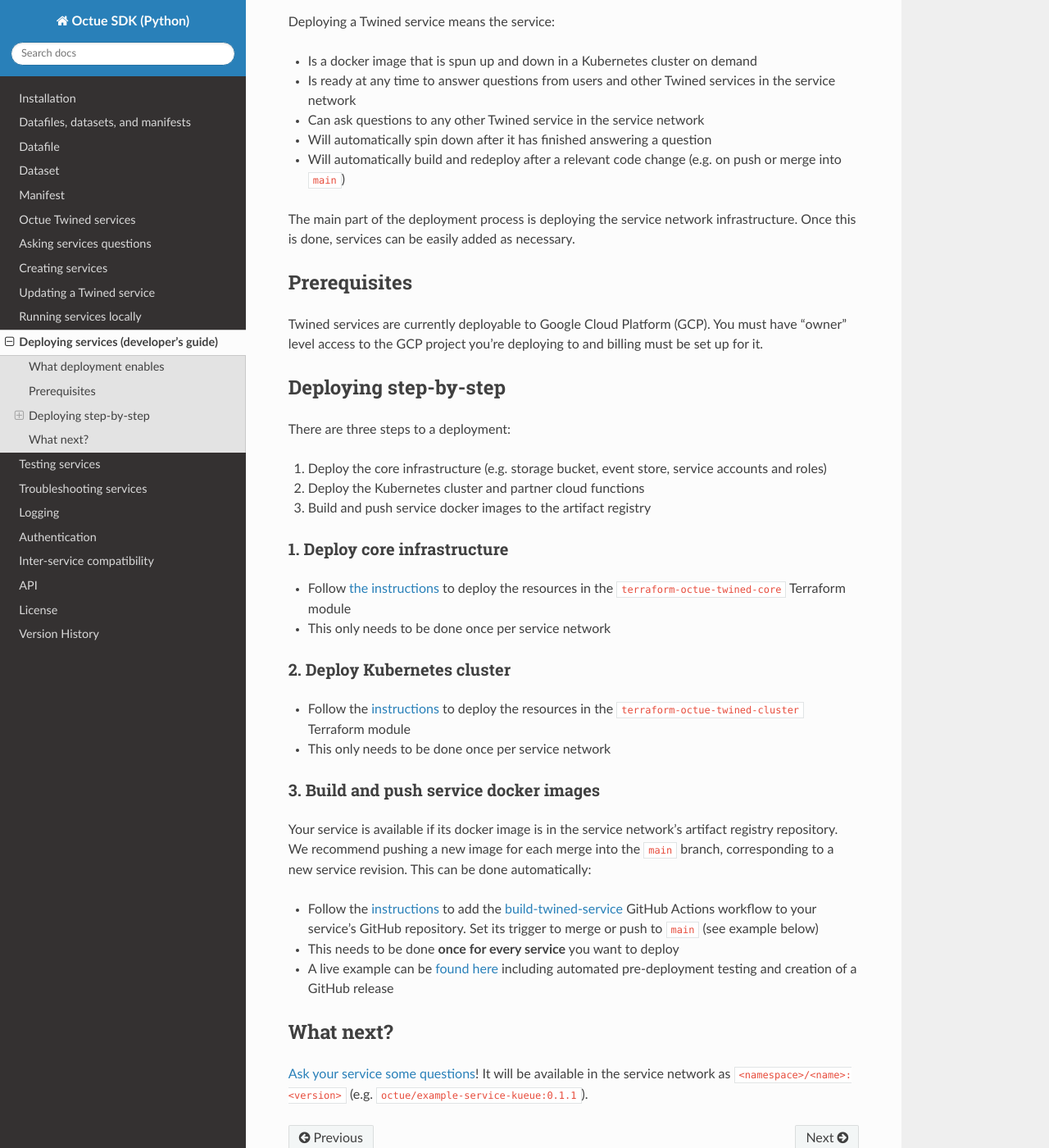
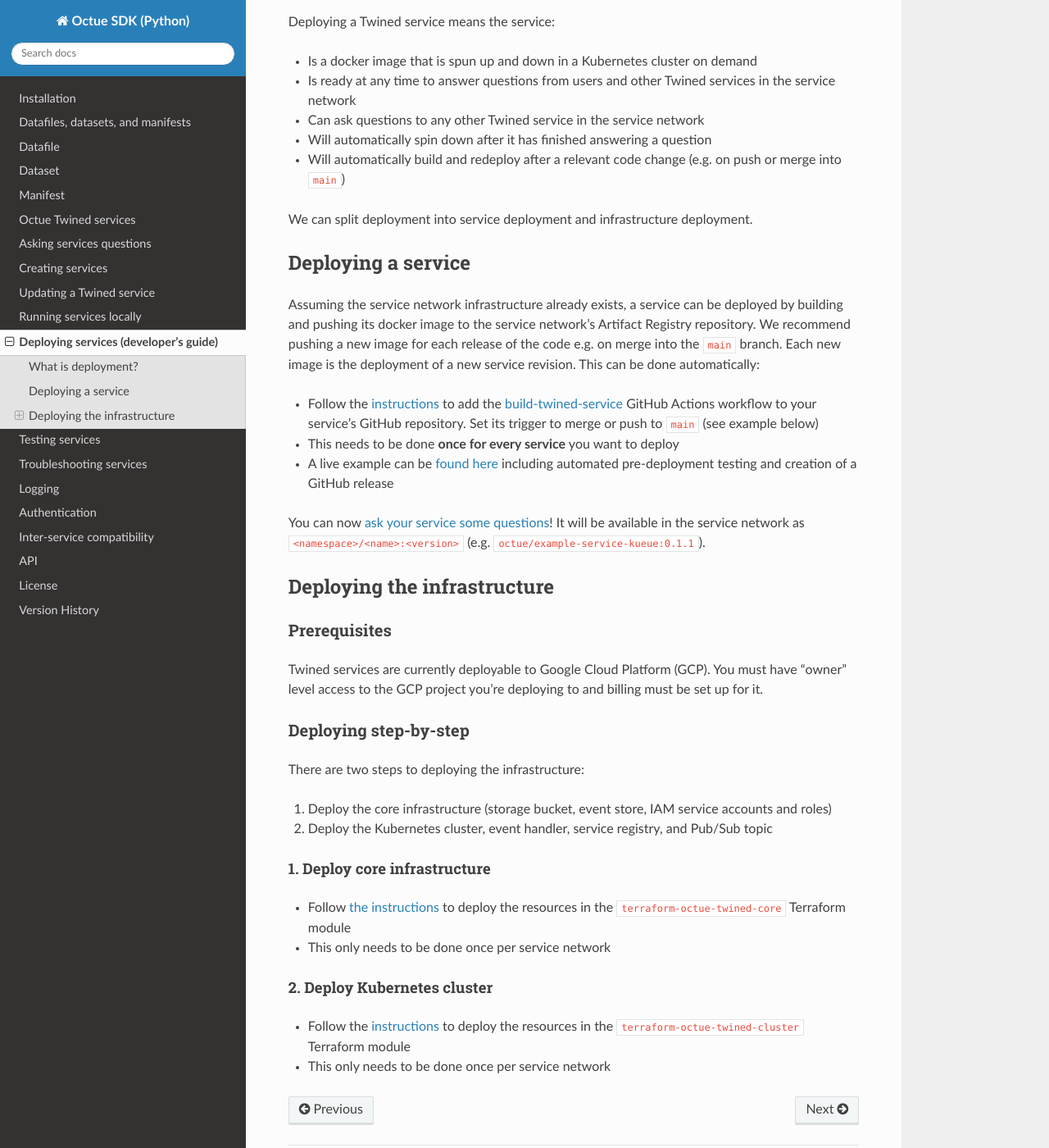
Before and after one commit to octue/octue-sdk-python, a Sphinx documentation site: the page built from docs/source/deploying_services.rst, in a window 1280 px wide and 1400 px high, scrolled down 273 px. Shown: the whole window at 82% size. Built offline with Sphinx 7.4.7 and the Read the Docs theme 3.1.0, drawn with Linux system fonts in a browser that asks for light colours; some of the changed text lies outside the part shown.

Commit message:
DOC: Split deployment docs into service and network deployment

```diff
--- a/docs/source/deploying_services.rst
+++ b/docs/source/deploying_services.rst
@@ -6,8 +6,8 @@
 This is a guide for developers that want to deploy Twined services themselves - it is not needed if Octue manages your
 services for you or if you are only asking questions to existing Twined services.
 
-What deployment enables
-=======================
+What is deployment?
+===================
 Deploying a Twined service means the service:
 
 * Is a docker image that is spun up and down in a Kubernetes cluster on demand
@@ -16,41 +16,14 @@
 * Will automatically spin down after it has finished answering a question
 * Will automatically build and redeploy after a relevant code change (e.g. on push or merge into ``main``)
 
-The main part of the deployment process is deploying the service network infrastructure. Once this is done, services can
-be easily added as necessary.
+We can split deployment into service deployment and infrastructure deployment.
 
-Prerequisites
-=============
-Twined services are currently deployable to Google Cloud Platform (GCP). You must have "owner" level access to the GCP
-project you're deploying to and billing must be set up for it.
-
-Deploying step-by-step
-======================
-There are three steps to a deployment:
-
-1. Deploy the core infrastructure (e.g. storage bucket, event store, service accounts and roles)
-2. Deploy the Kubernetes cluster and partner cloud functions
-3. Build and push service docker images to the artifact registry
-
-1. Deploy core infrastructure
------------------------------
-
-- Follow `the instructions <https://github.com/octue/terraform-octue-twined-core>`_ to deploy the resources in the
-  ``terraform-octue-twined-core`` Terraform module
-- This only needs to be done once per service network
-
-2. Deploy Kubernetes cluster
-----------------------------
-
-- Follow the `instructions <https://github.com/octue/terraform-octue-twined-cluster>`_ to deploy the resources in the
-  ``terraform-octue-twined-cluster`` Terraform module
-- This only needs to be done once per service network
-
-3. Build and push service docker images
----------------------------------------
-Your service is available if its docker image is in the service network's artifact registry repository. We recommend
-pushing a new image for each merge into the ``main`` branch, corresponding to a new service revision. This can be done
-automatically:
+Deploying a service
+===================
+Assuming the service network infrastructure already exists, a service can be deployed by building and pushing its docker
+image to the service network's Artifact Registry repository. We recommend pushing a new image for each release of the
+code e.g. on merge into the ``main`` branch. Each new image is the deployment of a new service revision. This can be
+done automatically:
 
 - Follow the `instructions <https://github.com/octue/workflows#deploying-a-kuberneteskueue-octue-twined-service-revision>`_
   to add the `build-twined-service <https://github.com/octue/workflows/blob/main/.github/workflows/build-twined-service.yml>`_
@@ -60,7 +33,35 @@
 - A live example can be `found here <https://github.com/octue/example-service-kueue/blob/main/.github/workflows/release.yml>`_
   including automated pre-deployment testing and creation of a GitHub release
 
-What next?
-==========
-:doc:`Ask your service some questions <asking_questions>`! It will be available in the service network as
+You can now :doc:`ask your service some questions <asking_questions>`! It will be available in the service network as
 ``<namespace>/<name>:<version>`` (e.g. ``octue/example-service-kueue:0.1.1``).
+
+
+Deploying the infrastructure
+============================
+
+Prerequisites
+-------------
+Twined services are currently deployable to Google Cloud Platform (GCP). You must have "owner" level access to the GCP
+project you're deploying to and billing must be set up for it.
+
+Deploying step-by-step
+----------------------
+There are two steps to deploying the infrastructure:
+
+1. Deploy the core infrastructure (storage bucket, event store, IAM service accounts and roles)
+2. Deploy the Kubernetes cluster, event handler, service registry, and Pub/Sub topic
+
+1. Deploy core infrastructure
+~~~~~~~~~~~~~~~~~~~~~~~~~~~~~
+
+- Follow `the instructions <https://github.com/octue/terraform-octue-twined-core>`_ to deploy the resources in the
+  ``terraform-octue-twined-core`` Terraform module
+- This only needs to be done once per service network
+
+2. Deploy Kubernetes cluster
+~~~~~~~~~~~~~~~~~~~~~~~~~~~~
+
+- Follow the `instructions <https://github.com/octue/terraform-octue-twined-cluster>`_ to deploy the resources in the
+  ``terraform-octue-twined-cluster`` Terraform module
+- This only needs to be done once per service network
```
